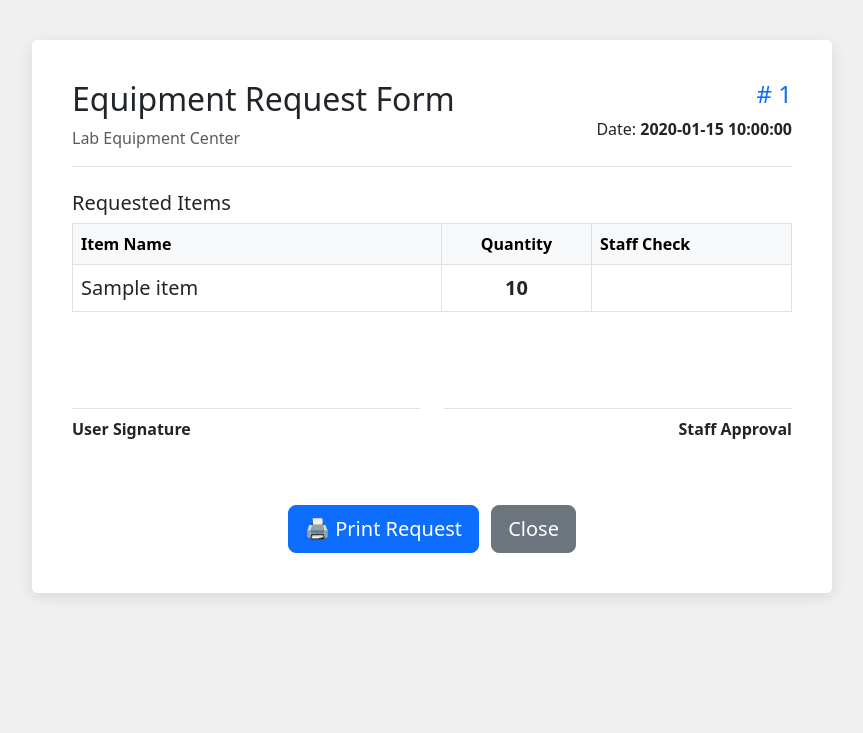
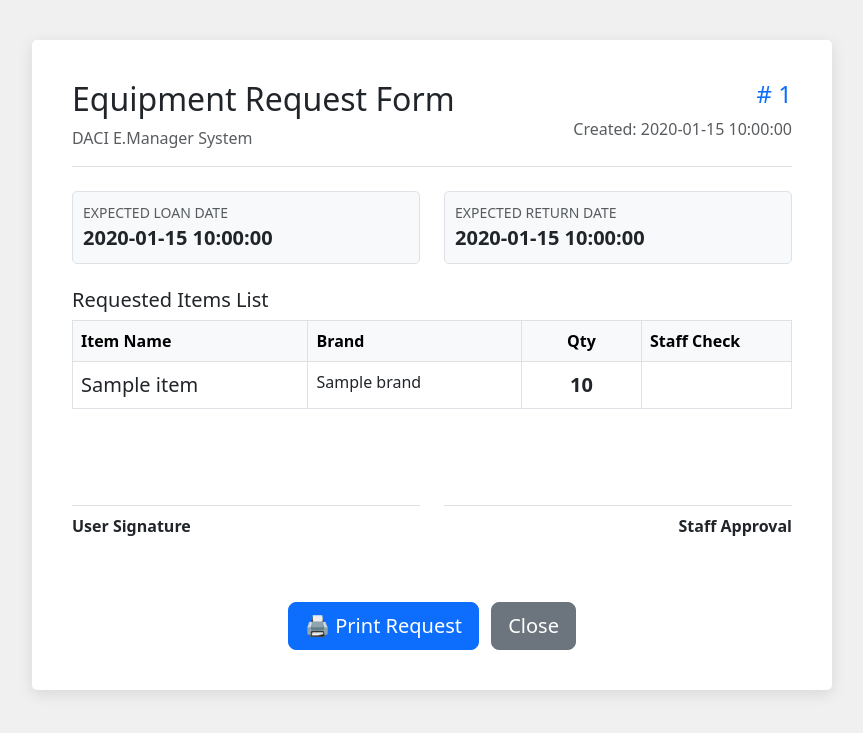
Before and after one commit to rexwonghk97/EquipmentManager, a Flask app: template templates/request_summary.html in a window 1280 px wide. Shown: the top 733 px of the page, without its empty margins (208-1071 px from the left). Run offline with Flask 3, Linux system fonts and the light colour scheme; the template is opened without the code that fills it: most values are stand-ins (such as "Sample title", 1, 10 or a date in 2020).

Commit message:
Add files via upload

```diff
--- a/templates/request_summary.html
+++ b/templates/request_summary.html
@@ -19,6 +19,12 @@
             .paper { box-shadow: none; max-width: 100%; padding: 20px; }
             .no-print { display: none; }
         }
+        .date-box {
+            border: 1px solid #dee2e6;
+            padding: 10px;
+            border-radius: 5px;
+            background-color: #f8f9fa;
+        }
     </style>
 </head>
 <body>
@@ -27,30 +33,48 @@
     <div class="d-flex justify-content-between border-bottom pb-3 mb-4">
         <div>
             <h2>Equipment Request Form</h2>
-            <p class="text-muted mb-0">Lab Equipment Center</p>
+            <p class="text-muted mb-0">DACI E.Manager System</p>
         </div>
         <div class="text-end">
             <h4 class="text-primary"># {{ request_id }}</h4>
-            <p class="mb-0">Date: <strong>{{ date }}</strong></p>
+            <p class="mb-0 text-muted">Created: {{ create_date }}</p>
+        </div>
+    </div>
+
+    <!-- [新功能] 顯示借還日期 -->
+    <div class="row mb-4">
+        <div class="col-6">
+            <div class="date-box">
+                <small class="text-muted d-block">EXPECTED LOAN DATE</small>
+                <strong class="fs-5">{{ loan_date }}</strong>
+            </div>
+        </div>
+        <div class="col-6">
+            <div class="date-box">
+                <small class="text-muted d-block">EXPECTED RETURN DATE</small>
+                <strong class="fs-5">{{ return_date }}</strong>
+            </div>
         </div>
     </div>
 
     <div class="mb-4">
-        <h5>Requested Items</h5>
-        <table class="table table-bordered">
+        <h5>Requested Items List</h5>
+        <table class="table table-bordered mt-2">
             <thead class="table-light">
                 <tr>
                     <th>Item Name</th>
-                    <th width="150" class="text-center">Quantity</th>
-                    <th width="200">Staff Check</th>
+                    <th>Brand</th>
+                    <th width="120" class="text-center">Qty</th>
+                    <th width="150">Staff Check</th>
                 </tr>
             </thead>
             <tbody>
                 {% for item in items %}
                 <tr>
                     <td class="fs-5">{{ item['name'] }}</td>
+                    <td>{{ item['brand'] }}</td>
                     <td class="text-center fs-5 fw-bold">{{ item['qty'] }}</td>
-                    <td></td> <!-- 空格給管理員打勾 -->
+                    <td></td> <!-- Staff check box -->
                 </tr>
                 {% endfor %}
             </tbody>
```
